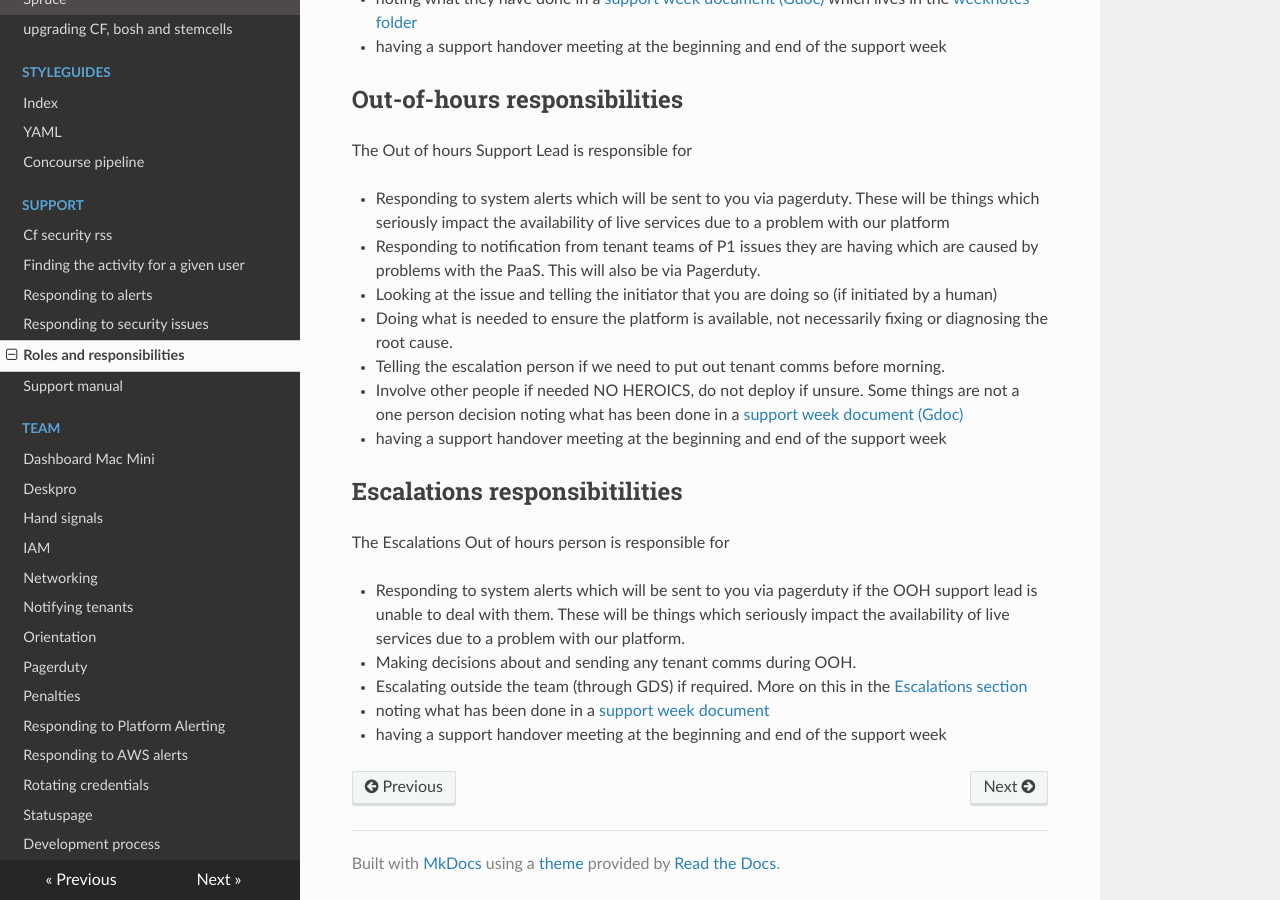
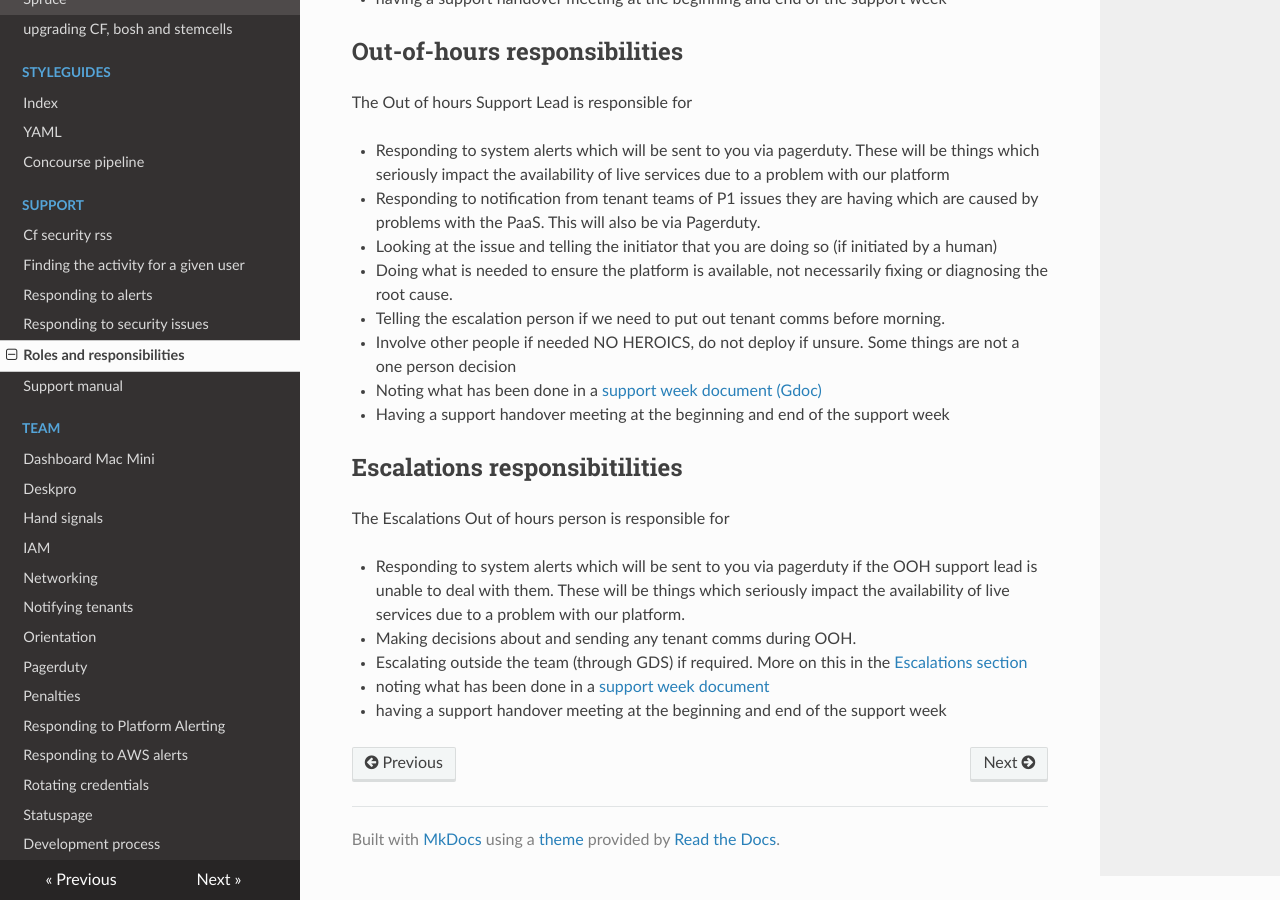
Before and after one commit to alphagov/paas-team-manual, an MkDocs documentation site: the page built from docs/support/roles_and_responsibilities.md, in a window 1280 px wide and 900 px high, scrolled down 1448 px. Built offline with MkDocs 1.6.1, drawn with Linux system fonts in a browser that asks for light colours; nearby versions of some CDN libraries; some of the changed text lies outside the part shown.

```diff
--- a/docs/support/roles_and_responsibilities.md
+++ b/docs/support/roles_and_responsibilities.md
@@ -43,8 +41,8 @@ The Out of hours Support Lead is responsible for
 * Doing what is needed to ensure the platform is available, not necessarily fixing or diagnosing the root cause.
 * Telling the escalation person if we need to put out tenant comms before morning.
 * Involve other people if needed NO HEROICS, do not deploy if unsure. Some things are not a one person decision
-noting what has been done in a [support week document (Gdoc)](https://docs.google.com/a/digital.cabinet-office.gov.uk/document/d/1tC5G48uHnlu-qK9oGGx85QrArZSJRuFNKV2kKtFsVck/edit?usp=sharing)
-* having a support handover meeting at the beginning and end of the support week
+* Noting what has been done in a [support week document (Gdoc)](https://docs.google.com/a/digital.cabinet-office.gov.uk/document/d/1tC5G48uHnlu-qK9oGGx85QrArZSJRuFNKV2kKtFsVck/edit?usp=sharing)
+* Having a support handover meeting at the beginning and end of the support week
 
 ## Escalations responsibitilities
 The Escalations Out of hours person is responsible for
```
Also changed, not shown: other parts of docs/support/roles_and_responsibilities.md (+0 -2 lines).
